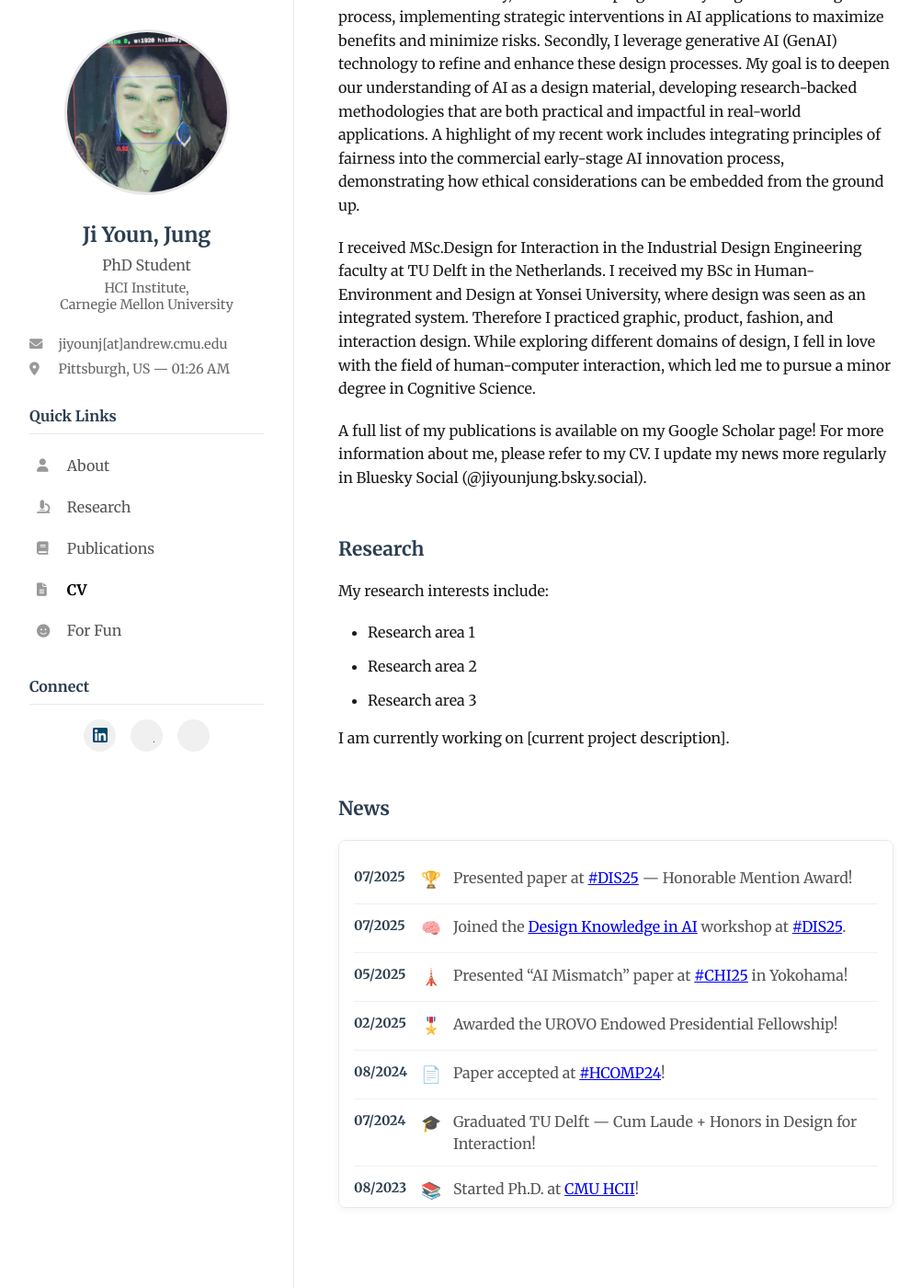
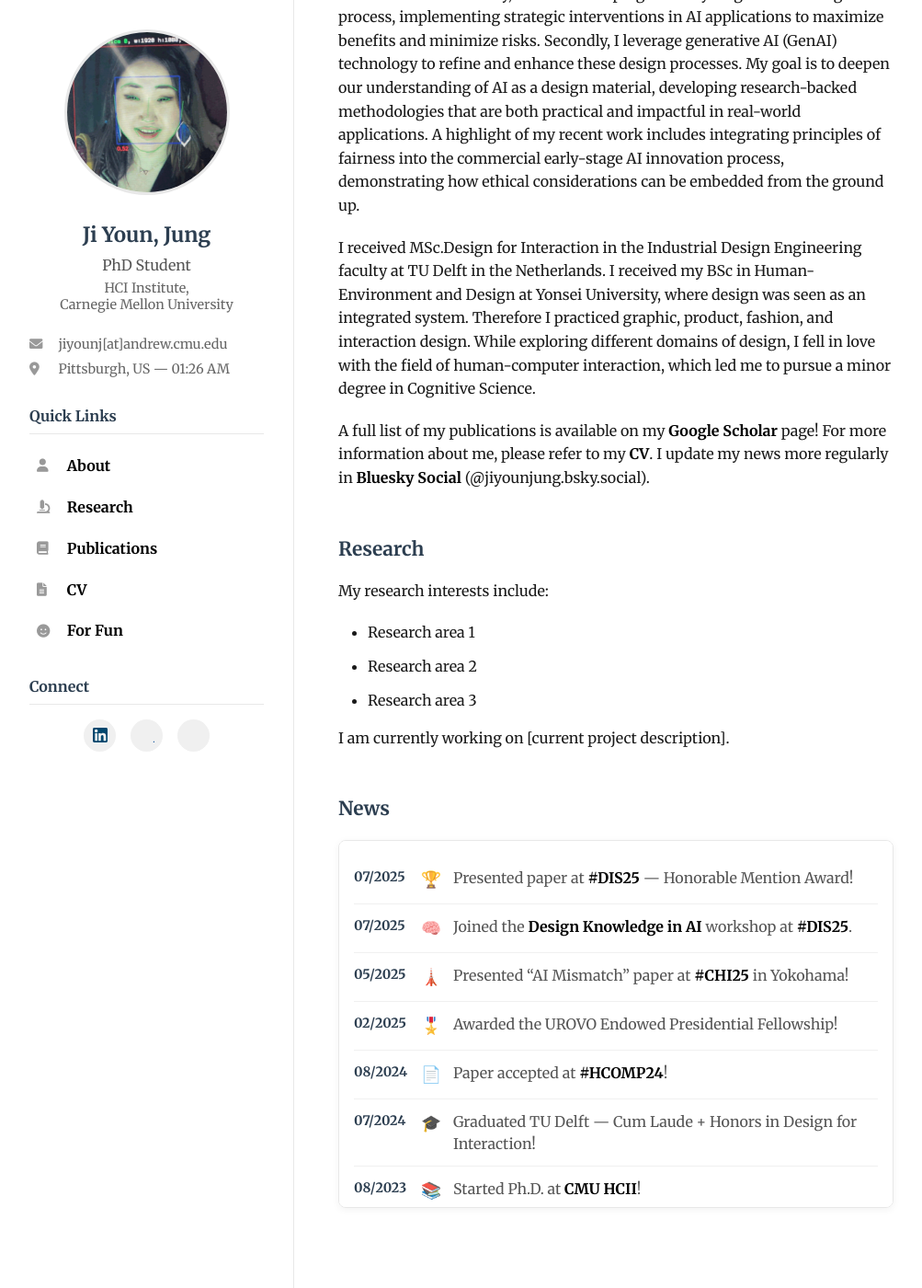
Before and after one commit to jiyoun-jung/jiyounjung, a Jekyll site: the page built from index.html, in a window 1280 px wide and 1400 px high, scrolled down 239 px. Shown: the whole window at 92% size, without its empty margins (40-1043 px from the left). Built offline with Jekyll 4.4.1, drawn with Linux system fonts in a browser that asks for light colours; some web fonts are replaced.

Commit message:
Text color fix, CV fix?

```diff
--- a/index.html
+++ b/index.html
@@ -11,7 +11,7 @@
 
   <p>I received MSc.Design for Interaction in the Industrial Design Engineering faculty at TU Delft in the Netherlands. I received my BSc in Human-Environment and Design at Yonsei University, where design was seen as an integrated system. Therefore I practiced graphic, product, fashion, and interaction design. While exploring different domains of design, I fell in love with the field of human-computer interaction, which led me to pursue a minor degree in Cognitive Science.</p>
 
-  <p>A full list of my publications is available on my Google Scholar page! For more information about me, please refer to my CV. I update my news more regularly in Bluesky Social (@jiyounjung.bsky.social).</p>
+  <p>A full list of my publications is available on my <a href="https://scholar.google.com/citations?user=_FPdtQ8AAAAJ&hl=en&inst=3203679203499159833" target="_blank" rel="noopener noreferrer">Google Scholar</a> page! For more information about me, please refer to my <a href="https://jiyoun-jung.github.io/jiyounjung/contents/cv.pdf" target="_blank" rel="noopener noreferrer" class="cv-link">CV</a>. I update my news more regularly in <a href="https://bsky.app/profile/jiyounjung.bsky.social" target="_blank" rel="noopener noreferrer">Bluesky Social</a> (@jiyounjung.bsky.social).</p>
 </section>
 
 <section class="content-section">
--- a/styles.css
+++ b/styles.css
@@ -3,6 +3,25 @@
     margin: 0;
     padding: 0;
     box-sizing: border-box;
+}
+
+/* Global Link Styling */
+a {
+    color: #000000 !important;
+    font-weight: 700 !important;
+    text-decoration: none !important;
+    transition: color 0.3s ease;
+}
+
+a:hover {
+    color: #8B0000 !important; /* Dark burgundy */
+}
+
+/* Exclude specific elements that should keep their styling */
+.social-icons a,
+.cv-download-btn,
+.news-container a {
+    /* These will inherit from their specific styles */
 }
 
 body {
@@ -293,6 +312,18 @@
     color: #8B0000 !important; /* Dark burgundy */
 }
 
+/* CV Link in Body Content */
+.cv-link {
+    color: #000000 !important;
+    font-weight: 700 !important;
+    text-decoration: none;
+    transition: color 0.3s ease;
+}
+
+.cv-link:hover {
+    color: #8B0000 !important; /* Dark burgundy */
+}
+
 /* News Section */
 .news-container {
     max-height: 400px;
```
